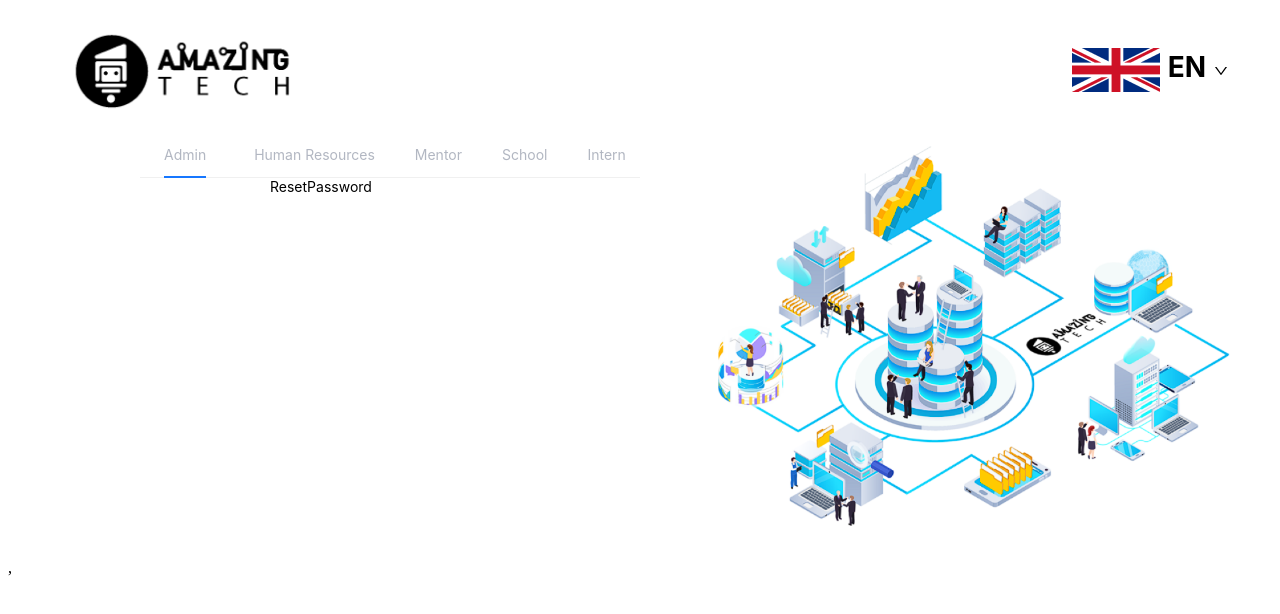
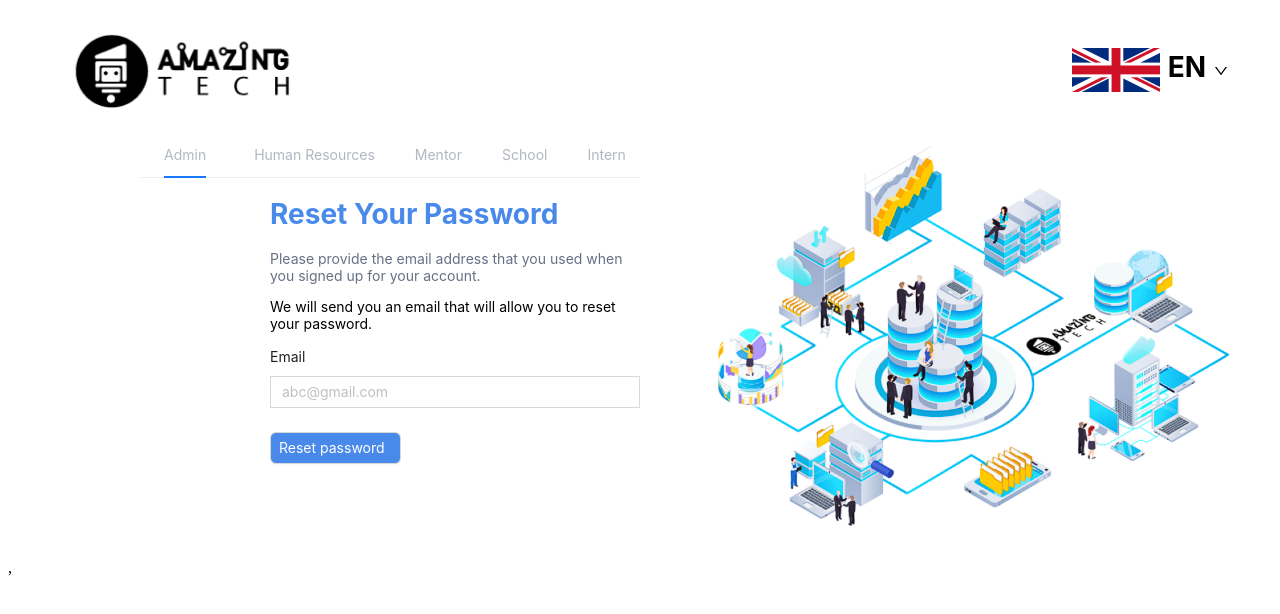
Before and after one commit to 213Horse/FE-InternSystem, a React (Vite) app: page /reset-password in a window 1280 px wide. Shown: the top 614 px of the page. Built offline with nearby package versions, Linux system fonts and the light colour scheme.

Commit message:
reset password

```diff
--- a/src/components/AdminLogin/AdminLogin.jsx
+++ b/src/components/AdminLogin/AdminLogin.jsx
@@ -89,9 +89,11 @@ function AdminLogin() {
                         span: 24,
                     }}
                 >
-                    <Button style={{ width: '100%', backgroundColor: '##EFF4FB' }}>
-                        <Link to="register-admin">Sign up</Link>
-                    </Button>
+                    <Link to="register-admin">
+                        <Button style={{ width: '100%', backgroundColor: '##EFF4FB' }}>
+                        Sign up
+                        </Button>
+                    </Link>
                 </Form.Item>
                 <Form.Item
                     Col={{
--- a/src/components/Password/ResetPassword.jsx
+++ b/src/components/Password/ResetPassword.jsx
@@ -1,9 +1,56 @@
-import React from 'react'
+import { Form, Input, Button, message } from 'antd';
+import React, { useState } from 'react'
+import { callForgotPassWord } from '../../services/api';
+
+const MyFormItemContext = React.createContext([]);
+function toArr(str) {
+  return Array.isArray(str) ? str : [str];
+}
+const MyFormItemGroup = ({ prefix, children }) => {
+  const prefixPath = React.useContext(MyFormItemContext);
+  const concatPath = React.useMemo(() => [...prefixPath, ...toArr(prefix)], [prefixPath, prefix]);
+  return <MyFormItemContext.Provider value={concatPath}>{children}</MyFormItemContext.Provider>;
+};
+const MyFormItem = ({ name, ...props }) => {
+  const prefixPath = React.useContext(MyFormItemContext);
+  const concatName = name !== undefined ? [...prefixPath, ...toArr(name)] : undefined;
+  return <Form.Item name={concatName} {...props} />;
+};
 
 function ResetPassword() {
+
+  const [email, setEmail] = useState('');
+  const [isLoading, setIsLoading] = useState(false);
+
+  console.log(email);
+  const handleClick = async() => {
+    try {
+      setIsLoading(true);
+      callForgotPassWord(email);
+      message.success("Your password has been reset.Please check mail!!!");
+      setIsLoading(false);
+    } catch (error) {
+      message.error(error);
+    }
+  }
+
   return (
     <div style={{ marginLeft: '16.375rem' }}>
-      ResetPassword
+      <h1 style={{color:"#4889E9"}}>Reset Your Password</h1>
+      <p style={{color:"#667085"}}>Please provide the email address that you used when you signed up for your account. </p>
+
+      <p>We will send you an email that will allow you to reset your password.</p>
+
+      <Form name="form_item_path" layout="vertical" style={{marginTop:"2px"}}>
+        <MyFormItemGroup prefix={['email']}>
+          <MyFormItem name="email" label="Email" style={{borderRadius:'5px'}} >
+            <Input type='email' value={email} onChange={(e) => setEmail(e.target.value)} placeholder='abc@gmail.com' />
+          </MyFormItem>
+      </MyFormItemGroup>
+
+      <Button style={{background:"#4889E9", color:"#FFFFFF", paddingLeft:"0.5rem"}} onClick={() => handleClick()} loading={isLoading}>Reset password</Button>
+    </Form>
+
     </div>
   )
 }
--- a/src/components/Register/RegisterAdmin.jsx
+++ b/src/components/Register/RegisterAdmin.jsx
@@ -93,7 +93,7 @@ function AdminRegister() {
                     </Button>
                 </Form.Item>
 
-                 <p style={{textAlign:"center"}}>Already have account? <Link style={{textDecoration:"underline"}}>Sign in</Link></p>
+                 <p style={{textAlign:"center"}}>Already have account? <Link style={{textDecoration:"underline"}} to='/'>Sign in</Link></p>
             </Form>
         </div>
     );
```
